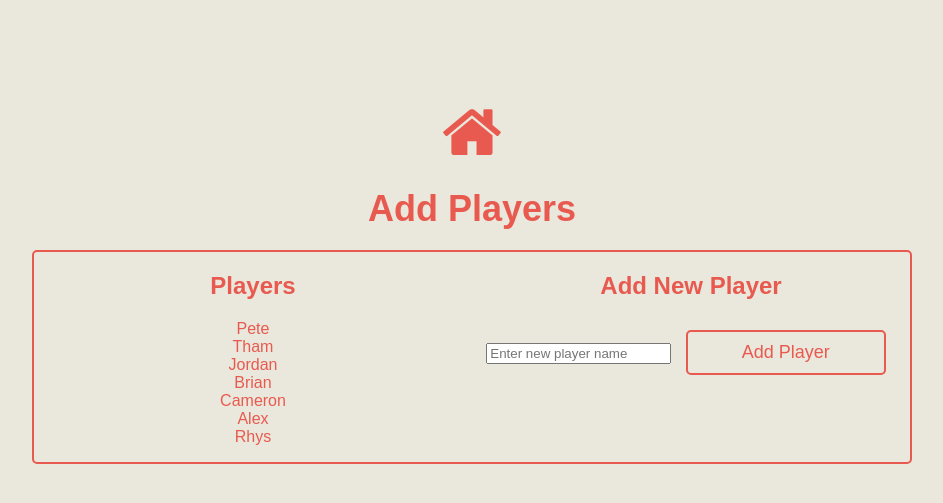
After one commit to peteroh67/pool-league, a Django app: template mysite/pool/templates/pool/addplayers.html in a window 1280 px wide. The commit adds this page. Shown: the top 503 px of the page, without its empty margins (168-1111 px from the left). Run offline with Django 5.2, Linux system fonts and the light colour scheme; the template is opened without the code that fills it: values that come from a table or form of the project are taken from there, others are empty; data comes from the database, SQL or seed files in the repository.

Commit message:
Changed templates to use Django templates. Improve several functions. Add Home button. Create AddPlayers template

```diff
--- /dev/null
+++ b/mysite/pool/templates/pool/addplayers.html
@@ -0,0 +1,26 @@
+{% extends "./index.html" %}
+
+{% block title %}<h1>Add Players</h1>{% endblock %}
+
+{% block maincontent %}
+<div class="two-columns">
+    <!-- Left Column: Existing Players List -->
+    <div class="column">
+        <h2>Players</h2>
+        <ul id="players-list">
+            <!-- Populate with existing players -->
+            {% for player in players %}
+            <li>{{ player }}</li>
+            {% endfor %}
+        </ul>
+    </div>
+    <!-- Right Column: Form to Add New Players -->
+    <div class="column">
+        <h2>Add New Player</h2>
+        <form id="add-player-form">
+            <input type="text" id="new-player-name" placeholder="Enter new player name">
+            <button class="button" type="submit">Add Player</button>
+        </form>
+    </div>
+</div>
+{% endblock %}
--- a/mysite/pool/templates/pool/index.html
+++ b/mysite/pool/templates/pool/index.html
@@ -10,13 +10,12 @@
     </head>
     <body>
         <div class="container">
-            <div class="header">
-                <a href="/pool/" class="w3-xxxlarge"><i class="fa fa-home"></i></a>
+            <div>
+                <a href="/pool/"><i class="fa fa-home fa-4x"></i></a>
             </div>
 
-            <div class="user-elements">
+            <div>
                 {% block userelements %}
-
                 {% endblock %}
              </div>
 
--- a/mysite/pool/templates/pool/leaguetable.html
+++ b/mysite/pool/templates/pool/leaguetable.html
@@ -1,8 +1,8 @@
 {% extends "./index.html" %}
 
 {% block userelements %}
-<button class="button" id="prev-month-league-table"><</button>
-<button class="button" id="next-month-league-table">></button>
+<button class="button" id="prev-month"><</button>
+<button class="button" id="next-month">></button>
 {% endblock %}
 
 {% block title %}
--- a/mysite/pool/urls.py
+++ b/mysite/pool/urls.py
@@ -3,9 +3,9 @@ from . import views
 
 urlpatterns = [
     path('', views.index, name='index'),
-    path('leaguetable/<int:month>/', views.leaguetable, name='league_table'),
+    path('leaguetable/<int:month>/', views.league_table, name='league_table'),
     path('games/<int:month>/', views.games, name='games'),
-    path('addgames/', views.games, name='add_games'),
-    path('addplayers/', views.games, name='add_players')
+    path('addgames/', views.add_games, name='add_games'),
+    path('addplayers/', views.add_players, name='add_players')
 
 ]
--- a/mysite/static/pool/css/styles.css
+++ b/mysite/static/pool/css/styles.css
@@ -9,10 +9,7 @@ body {
 .container {
     text-align: center;
     margin-top: 100px;
-}
-
-.header {
-    flex: column;
+    padding: 0px 200px;
 }
 
 h1 {
@@ -27,25 +24,22 @@ h1 {
     align-items: center;
 }
 
-a {
-    color: #E85A4F; /* Text color for links */
-}
-
 table {
-    width: 80%; /* Set the width of the table */
-    margin: 0 auto; /* Center the table horizontally */
-    border-collapse: collapse; /* Collapse table borders */
-    border: 2px solid #E85A4F; /* Border color for the table */
+    width: 80%;
+    margin: 0 auto;
+    border-collapse: collapse;
+    border: 2px solid #E85A4F;
 }
 
 th, td {
     padding: 8px;
     text-align: left;
-    border-bottom: 1px solid #E85A4F; /* Border color for table rows */
+    border-bottom: 2px solid #E85A4F;
 }
 
 th {
-    background-color: #EAE7DC; /* Background color for table header */
+    background-color: #E98074;
+    color: #EAE7DC;
 }
 
 .button {
@@ -61,6 +55,11 @@ th {
     width: 200px;
     text-align: center;
     transition: background-color 0.3s, border-color 0.3s;
+    cursor: pointer;
+}
+
+.fa {
+    color: #E85A4F;
 }
 
 .button:hover {
@@ -69,17 +68,7 @@ th {
 }
 
 .player-select {
-    display: inline-block;
-    padding: 10px 20px;
-    margin: 10px;
-    text-decoration: none;
-    color: #E85A4F;
     background-color: #D8C3A5;
-    border: 2px solid #E85A4F;
-    border-radius: 5px;
-    font-size: 18px;
-    width: 200px;
-    text-align: center;
     transition: background-color 0.3s, border-color 0.3s;
 }
 
@@ -89,8 +78,18 @@ th {
     justify-content: center;
 }
 
+.two-columns {
+    display: flex;
+    border: 2px solid #E85A4F;
+    border-radius: 5px;
+}
 
-.arrow-button[disabled] {
-    opacity: 0.5; /* Gray out disabled button */
-    cursor: not-allowed; /* Disable cursor for disabled button */
+.column {
+    flex: 1;
+    margin: 0 10px;
 }
+
+ul {
+    list-style-type: none;
+    padding: 0;
+}
```
Also changed, not shown: mysite/pool/templates/pool/games.html (+4 -4 lines), mysite/pool/views.py (+18 -30 lines), mysite/static/pool/js/script.js (+14 -35 lines).
